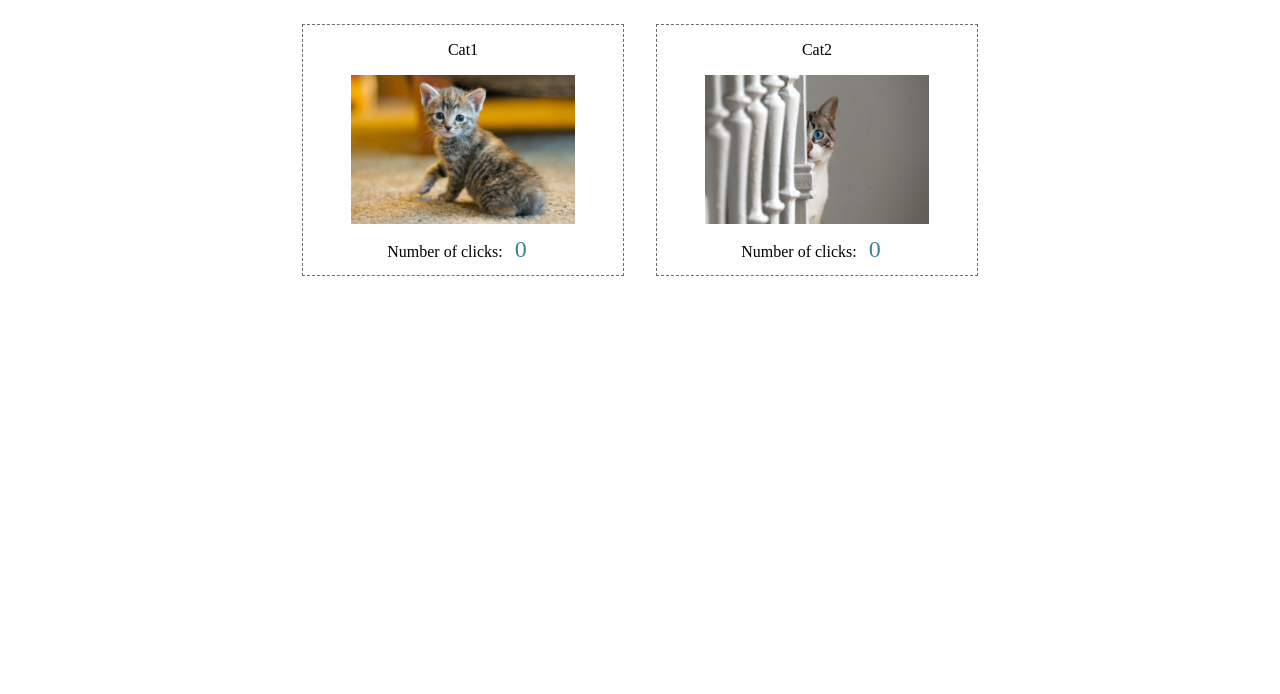
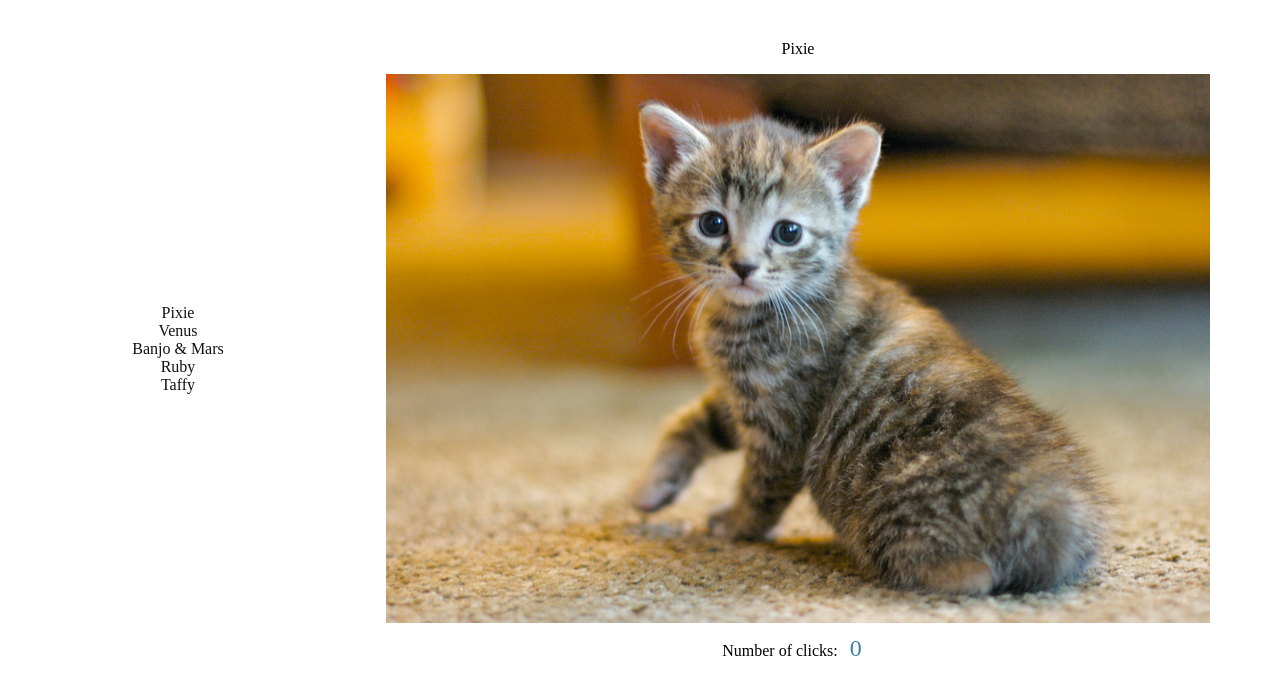
Before and after one commit to gfa61-ga/cat-clicker, a plain HTML site: page index.html in a window 1280 px wide. Drawn offline with Linux system fonts and the light colour scheme.

Commit message:
feat: Add second requirements change

```diff
--- a/css/style.css
+++ b/css/style.css
@@ -1,24 +1,47 @@
-.game-container {
+body {
     display: flex;
     flex-direction: row;
-    justify-content: center;
+    align-items: center;
+}
+
+a {
+    text-decoration: none;
+    color: #111;
+}
+
+a:hover {
+    text-decoration: underline;
+}
+
+.cat-selection-bar {
+    width: 25%;
+    text-align: center;
+}
+
+.cat-list {
+    list-style: none;
+    text-indent: -1.0em;
+}
+
+.game-container {
+    width: 75%;
+    display: flex;
+    flex-direction: row;
     flex-wrap: wrap;
 }
 
 .cat-container {
-    max-width: 20em;
     display: flex;
     flex-direction: column;
     align-items: center;
     justify-content: center;
-    border: 0.1em dashed #726e65;
     padding-top: 1.0em;
     margin: 1.0em;
 }
 
 .cat-img {
     margin-top: 1.0em;
-    width: 70%;
+    width: 90%;
 }
 
 .clics-container {
--- a/index.html
+++ b/index.html
@@ -8,6 +8,10 @@
         <link rel="stylesheet" href="css/style.css">
     </head>
     <body>
+        <div class="cat-selection-bar">
+            <ul class="cat-list">
+            </ul>
+        </div>
         <div class="game-container">
         </div>
     <script src="js/app.js"></script>
--- a/js/app.js
+++ b/js/app.js
@@ -16,33 +16,65 @@
             </div>
         `;
         this.addtoGame();
+        this.hide();
     };
 
     let gameContainer = document.querySelector('.game-container');
+    let catList = document.querySelector('.cat-list');
 
     Cat.prototype.addtoGame = function() {
-        let catContainer = document.createElement('div');
-        catContainer.innerHTML = this.html;
-        gameContainer.appendChild(catContainer);
+        this.catContainer = document.createElement('div');
+        this.catContainer.innerHTML = this.html;
+        gameContainer.appendChild(this.catContainer);
 
-        catContainer.addEventListener('click',
+        this.listItem = document.createElement('li');
+        this.listItem.innerHTML = `
+            <li>
+                <a href="#">${this.name}</a>
+            </li>
+        `;
+        catList.appendChild(this.listItem);
+
+        this.listItem.addEventListener('click', function(e) {
+                    currentCat.hide();
+                    let selectedCatName = e.target.innerText;
+                    currentCat = cats.find(cat => cat.name === selectedCatName);
+
+                    currentCat.show();
+            },
+            false
+        );
+
+        this.catContainer.addEventListener('click',
             (function() {
                 let clicks = 0;
                 return function(e) {
-                    if (e.target.classList.contains('cat-img')) {
-                        let clicksSpan = e.target.parentElement.querySelector('.clicks-span');
-                        clicks++;
-                        clicksSpan.innerText = clicks;
-                    }
+                    let clicksSpan = currentCat.catContainer.querySelector('.clicks-span');
+
+                    clicks++;
+                    clicksSpan.innerText = clicks;
                 };
             })(),
             false
         );
     };
 
+    Cat.prototype.hide = function() {
+        this.catContainer.style.display = "none";
+    };
+
+    Cat.prototype.show = function() {
+        this.catContainer.style.display = "block";
+    };
+
     let cats = [];
 
-    cats.push(new Cat("Cat1", "img/cat1.jpg"));
-    cats.push(new Cat("Cat2", "img/cat2.jpg"));
+    cats.push(new Cat("Pixie", "img/cat1.jpg"));
+    cats.push(new Cat("Venus", "img/cat2.jpg"));
+    cats.push(new Cat("Banjo & Mars", "img/cat3.jpg"));
+    cats.push(new Cat("Ruby", "img/cat4.jpg"));
+    cats.push(new Cat("Taffy", "img/cat5.jpg"));
 
+    let currentCat = cats[0];
+    cats[0].show();
 })();
```
Also changed, not shown: img/cat3.jpg (added), img/cat4.jpg (added), img/cat5.jpg (added).
